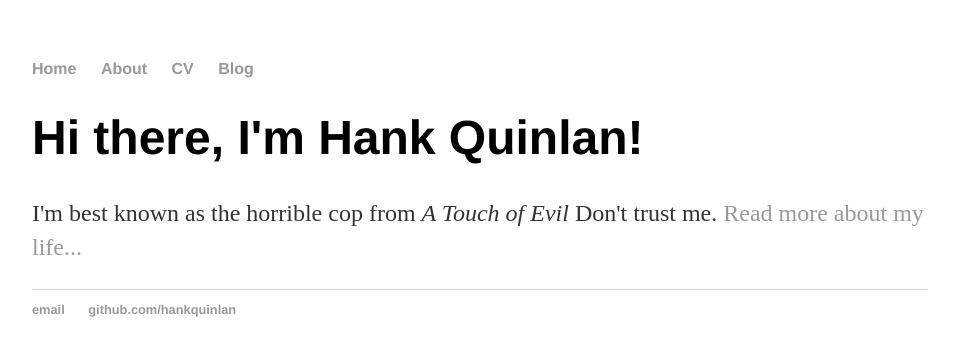
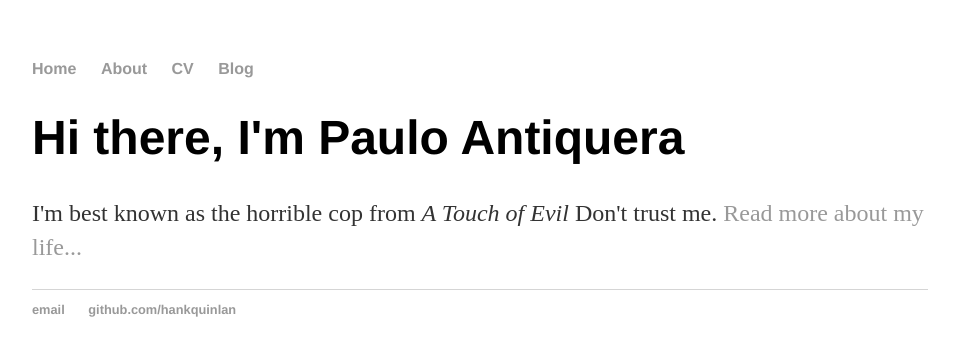
Before and after one commit to pauloantiquera/pauloantiquera.github.io, a Jekyll site: the page built from index.html, in a window 1280 px wide. Shown: the top 356 px of the page, without its empty margins (160-1115 px from the left). Built offline with Jekyll 4.4.1, drawn with Linux system fonts in a browser that asks for light colours.

Commit message:
Changed index content

```diff
--- a/index.html
+++ b/index.html
@@ -3,6 +3,6 @@ layout: default
 title: Paulo Antiquera
 ---
 <div class="blurb">
-	<h1>Hi there, I'm Hank Quinlan!</h1>
+	<h1>Hi there, I'm Paulo Antiquera</h1>
 	<p>I'm best known as the horrible cop from <em>A Touch of Evil</em> Don't trust me. <a href="/about">Read more about my life...</a></p>
 </div><!-- /.blurb -->
```
